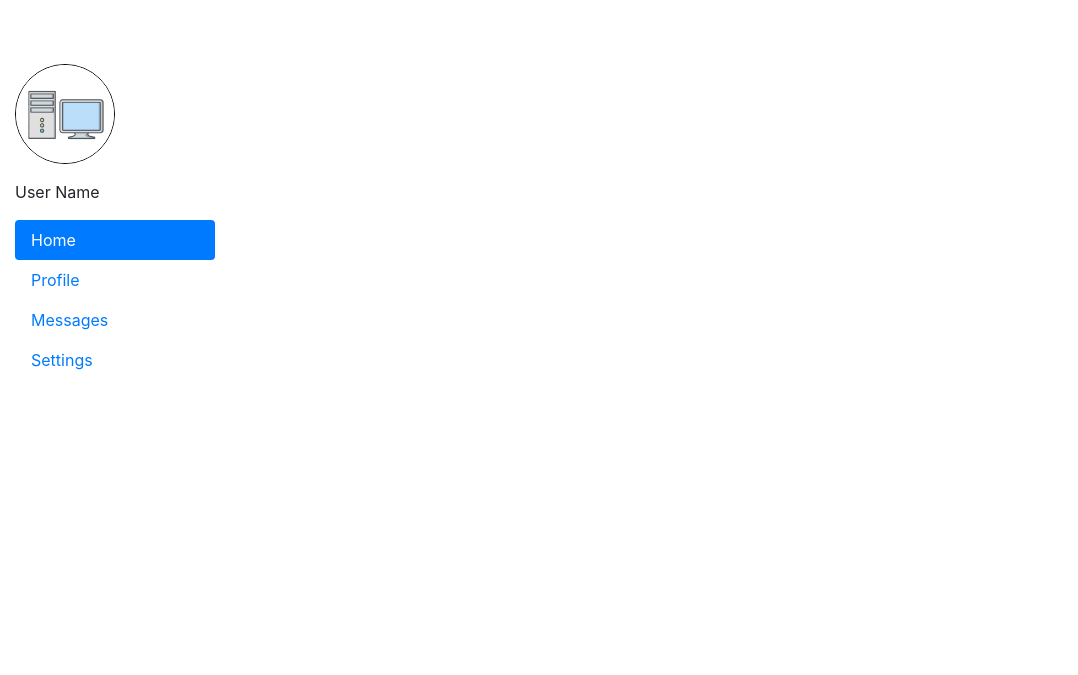
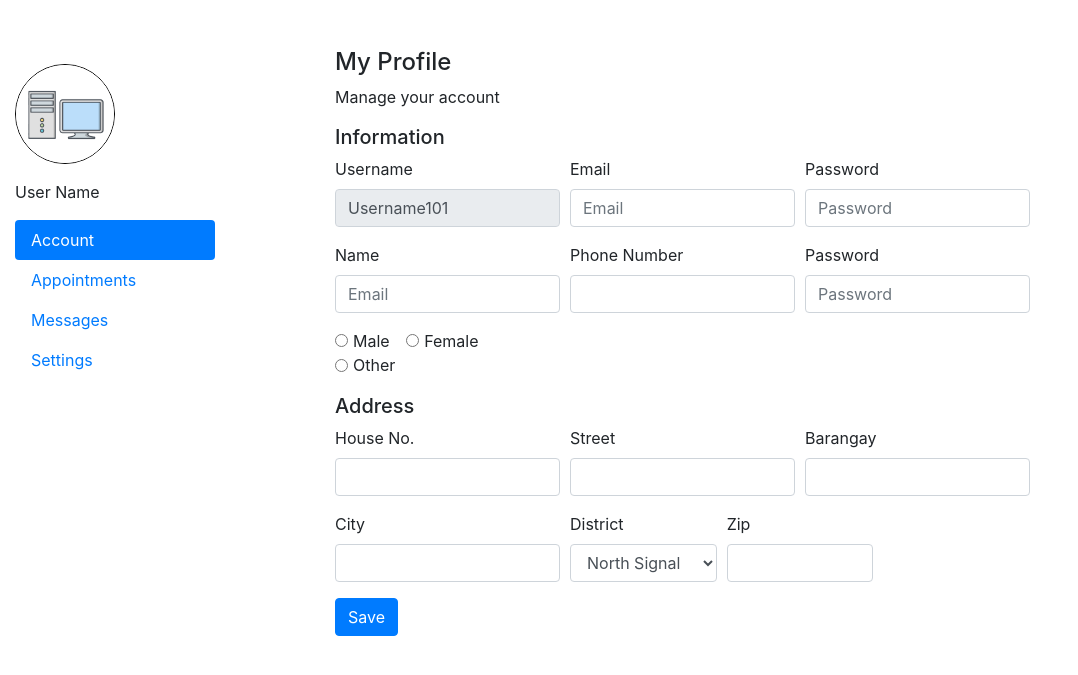
Before and after one commit to karl055/ConnServ, a PHP site: page /user_profile.html in a window 1280 px wide. Shown: the part 80-755 px from the top of the page, without its empty margins (0-1078 px from the left). Run offline with PHP 8.4, Linux system fonts and the light colour scheme; style sheets or scripts are compiled from the project's sources.

Commit message:
user profile updated

```diff
--- a/scss/profile_styling/userProfile.scss
+++ b/scss/profile_styling/userProfile.scss
@@ -35,5 +35,6 @@
         .nav-link{
             width: 200px;
         }
+
     }
 }
--- a/user_profile.html
+++ b/user_profile.html
@@ -48,12 +48,9 @@
                             <img src="./assets/img/categories/computer.png" alt="User Icon" id="photo">
                           </div>
                           <p>User Name</p>
-                          <!-- UPLOAD OR CHANGE ICON -->
-                          <!-- <input type="file" id="file" class="file_upload">
-                          <label for="file" id="uploadBtn">Choose an Image</label> -->
                         </div>
-                        <a class="nav-link active" id="v-pills-home-tab" data-toggle="pill" href="#v-pills-home" role="tab" aria-controls="v-pills-home" aria-selected="true">Home</a>
-                        <a class="nav-link" id="v-pills-profile-tab" data-toggle="pill" href="#v-pills-profile" role="tab" aria-controls="v-pills-profile" aria-selected="false">Profile</a>
+                        <a class="nav-link active" id="v-pills-home-tab" data-toggle="pill" href="#v-pills-home" role="tab" aria-controls="v-pills-home" aria-selected="true">Account</a>
+                        <a class="nav-link" id="v-pills-profile-tab" data-toggle="pill" href="#v-pills-profile" role="tab" aria-controls="v-pills-profile" aria-selected="false">Appointments</a>
                         <a class="nav-link" id="v-pills-messages-tab" data-toggle="pill" href="#v-pills-messages" role="tab" aria-controls="v-pills-messages" aria-selected="false">Messages</a>
                         <a class="nav-link" id="v-pills-settings-tab" data-toggle="pill" href="#v-pills-settings" role="tab" aria-controls="v-pills-settings" aria-selected="false">Settings</a>
                       </div>
@@ -61,10 +58,100 @@
                     <div class="col-9">
                       <div class="tab-content" id="v-pills-tabContent">
                         <div class="tab-pane fade show active" id="v-pills-home" role="tabpanel" aria-labelledby="v-pills-home-tab">
-
+                          <div class="main_content">
+                            <div class="title_head">
+                              <h4>My Profile</h4>
+                              <p>Manage your account</p>
+                            </div>
+                            <div class="content">
+                              <div class="content_format">
+                                <form>
+                                  <h5>Information</h5>
+                                  <div class="form-row">
+                                    <div class="form-group col-md-3">
+                                      <label for="inputUsername">Username</label>
+                                      <input type="text" class="form-control" id="inputUsername" value="Username101" disabled>
+                                    </div>
+                                    <div class="form-group col-md-3">
+                                      <label for="inputEmail">Email</label>
+                                      <input type="email" class="form-control" id="inputEmail" placeholder="Email">
+                                    </div>
+                                    <div class="form-group col-md-3">
+                                      <label for="inputPassword">Password</label>
+                                      <input type="password" class="form-control" id="inputPassword" placeholder="Password">
+                                    </div>
+                                  </div>
+                                  <div class="form-row">
+                                    <div class="form-group col-md-3">
+                                      <label for="inputName">Name</label>
+                                      <input type="email" class="form-control" id="inputName" placeholder="Email">
+                                    </div>
+                                    <div class="form-group col-md-3">
+                                      <label for="inputPhone">Phone Number</label>
+                                      <input type="text" class="form-control" id="inputPhone">
+                                    </div>
+                                    <div class="form-group col-md-3">
+                                      <label for="inputPassword">Password</label>
+                                      <input type="password" class="form-control" id="inputPassword" placeholder="Password">
+                                    </div>
+                                  </div>
+                                  <div class="form-row">
+                                    <div class="form-group col-md-3">
+                                      <div class="form-check form-check-inline">
+                                        <input class="form-check-input" type="radio" name="inlineRadioOptions" id="male" value="Male">
+                                        <label class="form-check-label" for="male">Male</label>
+                                      </div>
+                                      <div class="form-check form-check-inline">
+                                        <input class="form-check-input" type="radio" name="inlineRadioOptions" id="female" value="Female">
+                                        <label class="form-check-label" for="female">Female</label>
+                                      </div>
+                                      <div class="form-check form-check-inline">
+                                        <input class="form-check-input" type="radio" name="inlineRadioOptions" id="other" value="Other">
+                                        <label class="form-check-label" for="other">Other</label>
+                                      </div>
+                                    </div>
+                                  </div>
+                                  <h5>Address</h5>
+                                  <div class="form-row">
+                                    <div class="form-group col-md-3">
+                                      <label for="inputHouse">House No.</label>
+                                      <input type="text" class="form-control" id="inputHouse">
+                                    </div>
+                                    <div class="form-group col-md-3">
+                                      <label for="inputStreet">Street</label>
+                                      <input type="text" class="form-control" id="inputStreet">
+                                    </div>
+                                    <div class="form-group col-md-3">
+                                      <label for="inputBarangay">Barangay</label>
+                                      <input type="text" class="form-control" id="inputBarangay">
+                                    </div>
+                                  </div>
+                                  <div class="form-row">
+                                    <div class="form-group col-md-3">
+                                      <label for="inputCity">City</label>
+                                      <input type="text" class="form-control" id="inputCity">
+                                    </div>
+                                    <div class="form-group col-md-2">
+                                      <label for="inputDistrict">District</label>
+                                      <select id="inputDistrict" class="form-control">
+                                        <option selected>North Signal</option>
+                                        <option>South Signal</option>
+                                        <option>Central Signal</option>
+                                      </select>
+                                    </div>
+                                    <div class="form-group col-md-2">
+                                      <label for="inputZip">Zip</label>
+                                      <input type="text" class="form-control" id="inputZip">
+                                    </div>
+                                  </div>
+                                  <button type="submit" class="btn btn-primary">Save</button>
+                                </form>
+                              </div>
+                            </div>
+                          </div>
                         </div>
                         <div class="tab-pane fade" id="v-pills-profile" role="tabpanel" aria-labelledby="v-pills-profile-tab">
-
+                          <p>This is Appointment Content</p>
                         </div>
                         <div class="tab-pane fade" id="v-pills-messages" role="tabpanel" aria-labelledby="v-pills-messages-tab">
 
```
